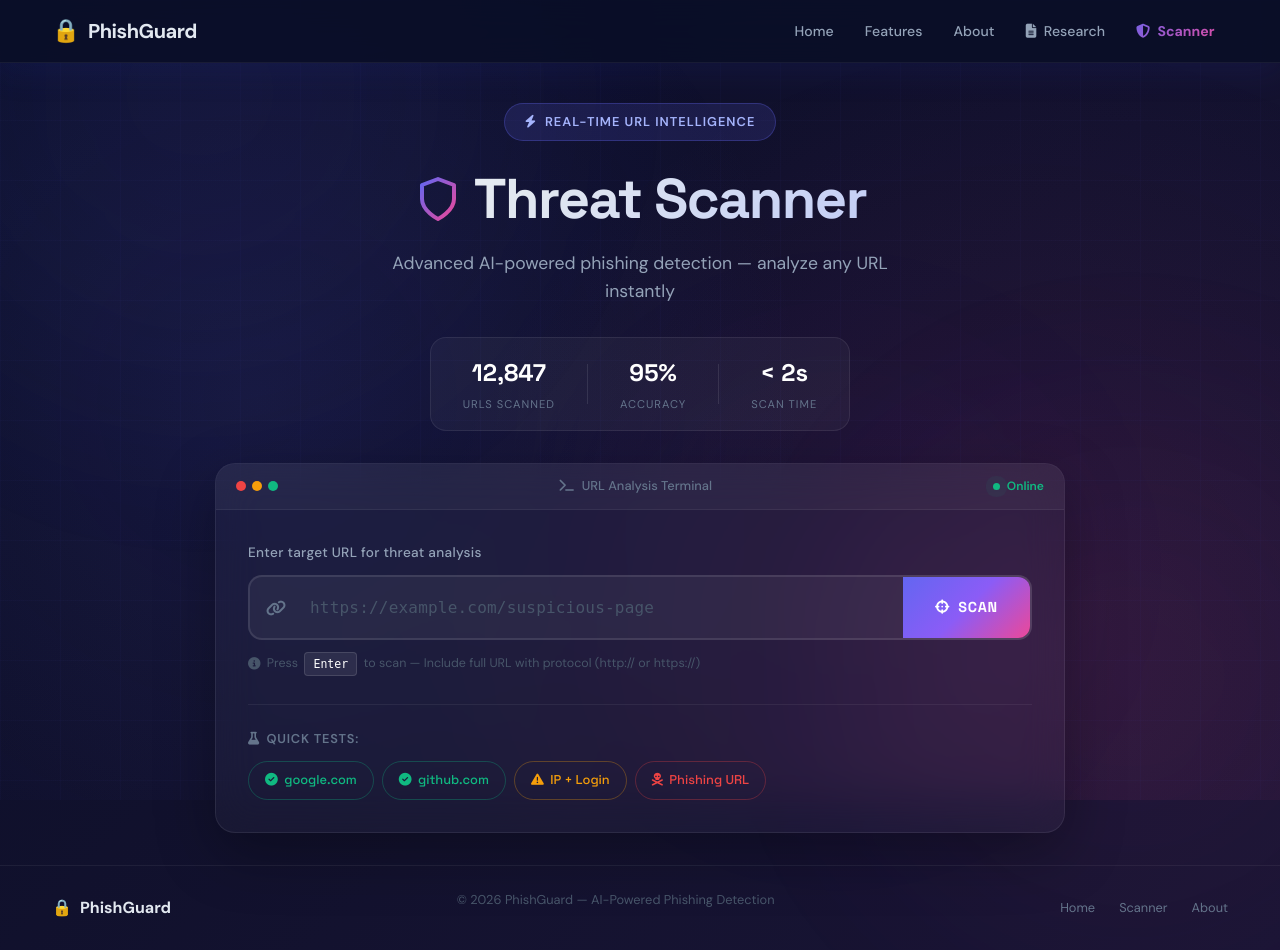
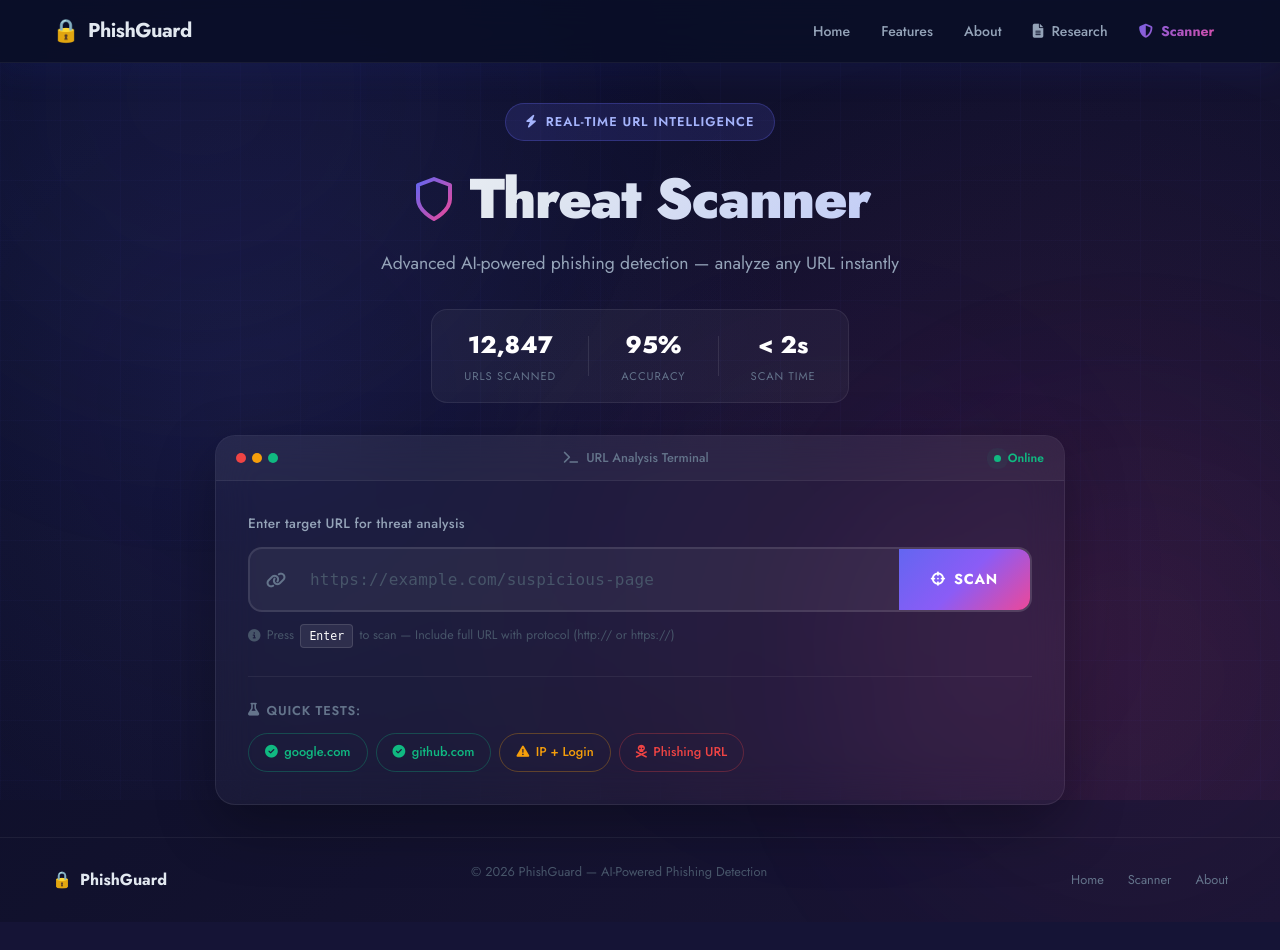
Before and after one commit to raajks/PhishGuard, a Flask app: page /checker in a window 1280 px wide. After the commit the page ends 889 px from the top, so only its background shows below. Run offline with Flask 3, Linux system fonts and the light colour scheme.

Commit message:
Change font family to Jost across all pages

```diff
--- a/static/css/style.css
+++ b/static/css/style.css
@@ -87,7 +87,7 @@ html {
 }
 
 body {
-    font-family: 'DM Sans', -apple-system, BlinkMacSystemFont, sans-serif;
+    font-family: 'Jost', sans-serif;
     background: var(--gradient-dark);
     color: var(--text-dark);
     line-height: 1.6;
--- a/templates/checker.html
+++ b/templates/checker.html
@@ -5,7 +5,7 @@
     <meta name="viewport" content="width=device-width, initial-scale=1.0">
     <title>PhishGuard - URL Threat Checker</title>
     <link rel="stylesheet" href="{{ url_for('static', filename='css/style.css') }}">
-    <link href="https://fonts.googleapis.com/css2?family=Space+Grotesk:wght@300;400;500;600;700&family=DM+Sans:wght@300;400;500;600;700;800;900&family=Fira+Code:wght@400;500;600&display=swap" rel="stylesheet">
+    <link href="https://fonts.googleapis.com/css2?family=Jost:wght@300;400;500;600;700;800;900&family=Fira+Code:wght@400;500;600&display=swap" rel="stylesheet">
     <link rel="stylesheet" href="https://cdnjs.cloudflare.com/ajax/libs/font-awesome/6.5.1/css/all.min.css">
     <link href="https://cdn.jsdelivr.net/npm/bootstrap@5.3.3/dist/css/bootstrap.min.css" rel="stylesheet">
 </head>
@@ -902,14 +902,14 @@ Scanned via PhishGuard AI`;
         /* Page Reset for Checker */
         body {
             margin: 0; padding: 0;
-            font-family: 'DM Sans', -apple-system, BlinkMacSystemFont, sans-serif;
+            font-family: 'Jost', sans-serif;
             background: linear-gradient(135deg, #0a0e27 0%, #1a1535 100%);
             color: #e2e8f0; min-height: 100vh;
             display: flex; flex-direction: column;
             overflow-x: hidden; line-height: 1.6;
         }
         *, *::before, *::after { box-sizing: border-box; margin: 0; padding: 0; }
-        h1, h2, h3, h4, h5, h6 { font-family: 'Space Grotesk', sans-serif; }
+        h1, h2, h3, h4, h5, h6 { font-family: 'Jost', sans-serif; }
 
         /* Bootstrap Navbar Override */
         .ck-navbar {
@@ -989,7 +989,7 @@ Scanned via PhishGuard AI`;
             margin-bottom: 1.5rem;
         }
         .ck-hero-title {
-            font-family: 'Space Grotesk', sans-serif; font-size: clamp(2.2rem, 6vw, 3.5rem);
+            font-family: 'Jost', sans-serif; font-size: clamp(2.2rem, 6vw, 3.5rem);
             font-weight: 900; letter-spacing: -1.5px; margin-bottom: 1rem;
             background: linear-gradient(135deg, #fff 0%, #e2e8f0 40%, #a5b4fc 100%);
             -webkit-background-clip: text; -webkit-text-fill-color: transparent; background-clip: text;
@@ -1006,7 +1006,7 @@ Scanned via PhishGuard AI`;
             border-radius: 1rem; padding: 1rem 2rem;
         }
         .ck-stat { display: flex; flex-direction: column; align-items: center; }
-        .ck-stat-num { font-size: 1.5rem; font-weight: 800; color: #fff; font-family: 'Space Grotesk', sans-serif; }
+        .ck-stat-num { font-size: 1.5rem; font-weight: 800; color: #fff; font-family: 'Jost', sans-serif; }
         .ck-stat-label { font-size: 0.7rem; color: #64748b; text-transform: uppercase; letter-spacing: 1px; margin-top: 0.25rem; }
         .ck-stat-divider { width: 1px; height: 40px; background: rgba(255,255,255,0.1); }
 
@@ -1073,7 +1073,7 @@ Scanned via PhishGuard AI`;
         .ck-scan-btn {
             padding: 0 2rem; border: none; cursor: pointer;
             background: linear-gradient(135deg, #6366f1, #8b5cf6, #ec4899);
-            color: #fff; font-weight: 700; font-size: 0.9rem; font-family: 'Space Grotesk', sans-serif;
+            color: #fff; font-weight: 700; font-size: 0.9rem; font-family: 'Jost', sans-serif;
             text-transform: uppercase; letter-spacing: 0.8px;
             transition: all 0.3s ease; white-space: nowrap;
             display: flex; align-items: center; gap: 0.5rem;
@@ -1107,7 +1107,7 @@ Scanned via PhishGuard AI`;
             padding: 0.5rem 1rem; border-radius: 50px; border: 1px solid;
             background: transparent; cursor: pointer; font-size: 0.8rem; font-weight: 500;
             transition: all 0.3s ease; display: flex; align-items: center; gap: 0.4rem;
-            font-family: 'Space Grotesk', sans-serif;
+            font-family: 'Jost', sans-serif;
         }
         .ck-chip-safe { color: #10b981; border-color: rgba(16,185,129,0.3); }
         .ck-chip-safe:hover { background: rgba(16,185,129,0.1); border-color: #10b981; }
@@ -1413,7 +1413,7 @@ Scanned via PhishGuard AI`;
         }
         .ck-verdict-title {
             font-size: 1.75rem; font-weight: 800; margin: 0;
-            font-family: 'Space Grotesk', sans-serif; letter-spacing: -0.5px;
+            font-family: 'Jost', sans-serif; letter-spacing: -0.5px;
         }
         .ck-verdict-msg { color: #94a3b8; font-size: 0.9rem; margin-top: 0.25rem; }
 
@@ -1425,7 +1425,7 @@ Scanned via PhishGuard AI`;
         .ck-score-text {
             position: absolute; inset: 0; display: flex; align-items: center; justify-content: center;
         }
-        .ck-score-num { font-size: 1.5rem; font-weight: 800; color: #fff; font-family: 'Space Grotesk', sans-serif; }
+        .ck-score-num { font-size: 1.5rem; font-weight: 800; color: #fff; font-family: 'Jost', sans-serif; }
         .ck-score-pct { font-size: 0.7rem; color: #64748b; font-weight: 600; }
         .ck-score-label { font-size: 0.7rem; color: #64748b; text-transform: uppercase; letter-spacing: 1px; font-weight: 600; }
 
@@ -1455,7 +1455,7 @@ Scanned via PhishGuard AI`;
         /* Threat Meter */
         .ck-threat-meter { margin-bottom: 1.25rem; }
         .ck-threat-labels { display: flex; justify-content: space-between; margin-bottom: 0.6rem; color: #94a3b8; font-size: 0.85rem; font-weight: 600; }
-        .ck-threat-pct { font-family: 'Space Grotesk', sans-serif; font-weight: 800; color: #fff; }
+        .ck-threat-pct { font-family: 'Jost', sans-serif; font-weight: 800; color: #fff; }
         .ck-threat-track {
             width: 100%; height: 10px; background: rgba(255,255,255,0.06);
             border-radius: 10px; overflow: hidden; position: relative;
@@ -1531,7 +1531,7 @@ Scanned via PhishGuard AI`;
             padding: 0.875rem 1.75rem; border-radius: 0.75rem; border: none;
             font-size: 0.85rem; font-weight: 700; cursor: pointer;
             display: flex; align-items: center; gap: 0.5rem;
-            transition: all 0.3s ease; font-family: 'Space Grotesk', sans-serif;
+            transition: all 0.3s ease; font-family: 'Jost', sans-serif;
             text-transform: uppercase; letter-spacing: 0.5px;
         }
         .ck-action-primary {
@@ -1611,7 +1611,7 @@ Scanned via PhishGuard AI`;
         .ck-bd-final-bar { background: linear-gradient(90deg, #10b981, #34d399); }
         .ck-bd-val {
             color: #e2e8f0; font-size: 0.85rem; font-weight: 700;
-            font-family: 'Space Grotesk', sans-serif; text-align: right;
+            font-family: 'Jost', sans-serif; text-align: right;
         }
         .ck-bd-final { padding-top: 0.5rem; border-top: 1px solid rgba(255,255,255,0.06); }
         .ck-bd-final .ck-bd-label { color: #e2e8f0; font-weight: 700; }
```
Also changed, not shown: templates/home.html (+3 -4 lines), templates/research.html (+3 -4 lines).
